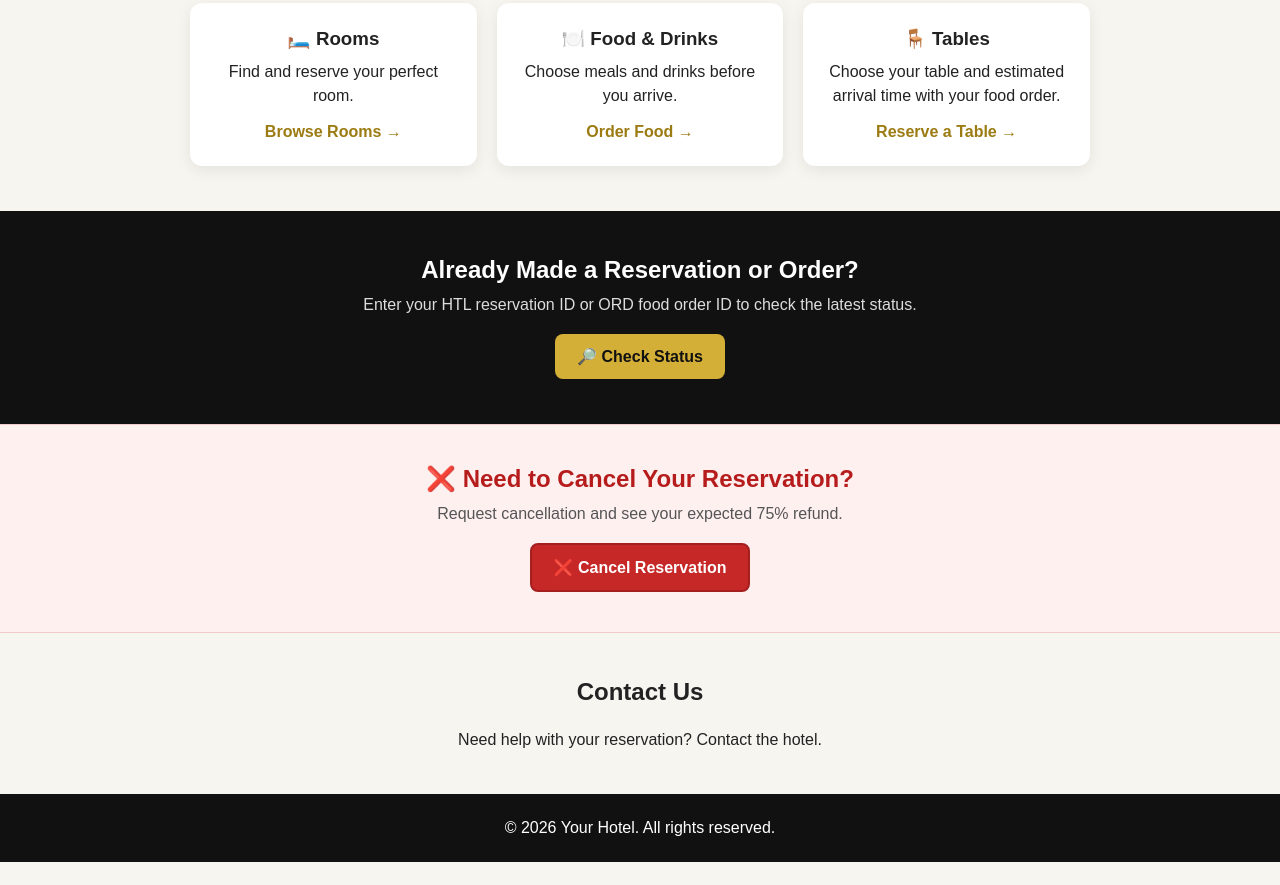
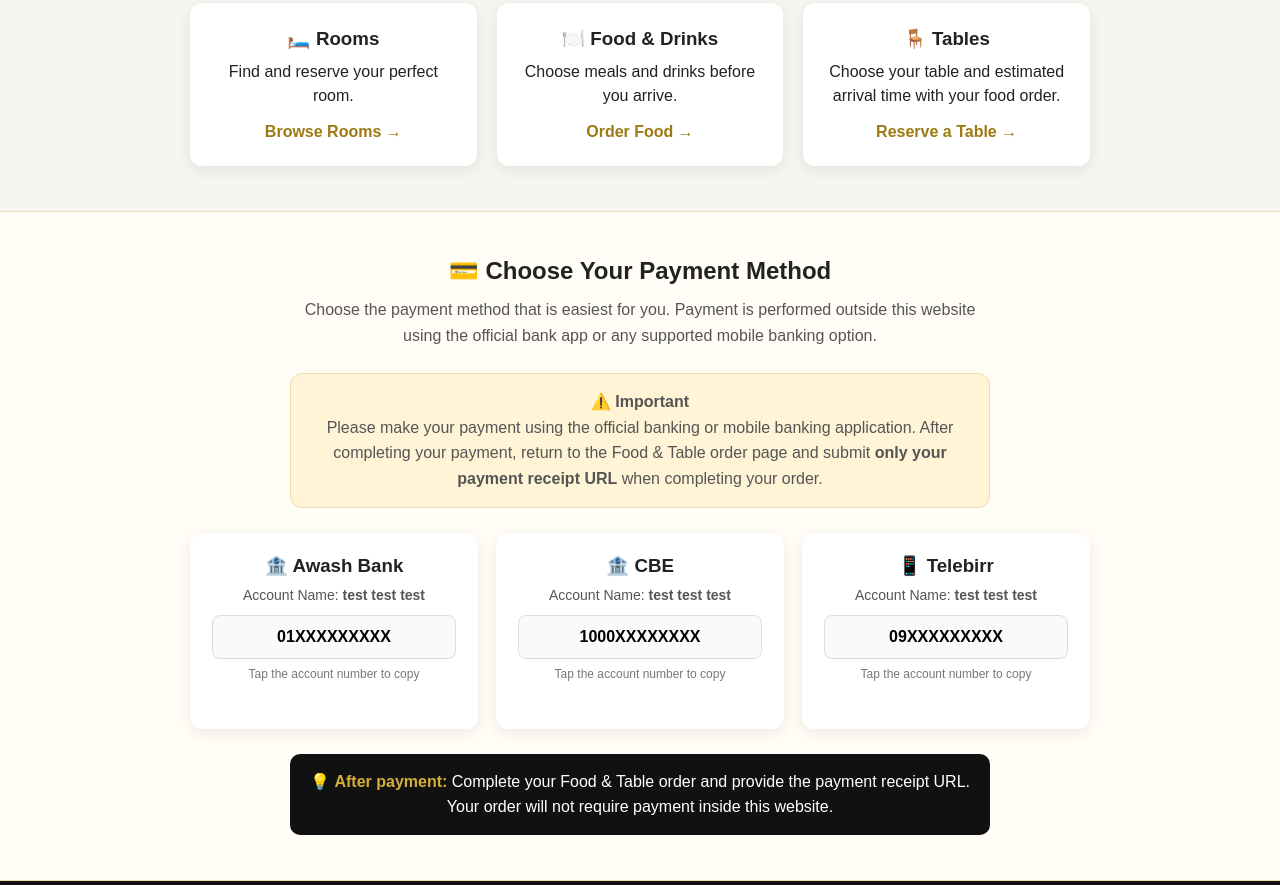
Before and after one commit to rabbirraa6-debug/Hotel-system-, a plain HTML site: page index.html in a window 1280 px wide. Shown: the part 717-1602 px from the top of the page. Before the commit the page ends 1579 px from the top, so only its background shows below. Drawn offline with nearby package versions, Linux system fonts and the light colour scheme.

Commit message:
Update index.html

```diff
--- a/index.html
+++ b/index.html
@@ -201,6 +201,159 @@ nav a:hover{
   font-weight:bold;
 
   text-decoration:none;
+}
+
+
+/* =========================
+   PAYMENT
+   ========================= */
+
+.payment-section{
+  background:#fffdf5;
+
+  padding:45px 20px;
+
+  text-align:center;
+
+  border-top:1px solid #eadcae;
+  border-bottom:1px solid #eadcae;
+}
+
+.payment-section h2{
+  margin-bottom:12px;
+}
+
+.payment-intro{
+  max-width:700px;
+
+  margin:0 auto 25px;
+
+  line-height:1.6;
+
+  color:#555;
+}
+
+.payment-notice{
+  max-width:700px;
+
+  margin:0 auto 25px;
+
+  background:#fff4d6;
+
+  border:1px solid #eadcae;
+
+  border-radius:12px;
+
+  padding:15px;
+
+  line-height:1.6;
+
+  color:#555;
+}
+
+.payment-cards{
+  display:grid;
+
+  grid-template-columns:
+    repeat(auto-fit,minmax(220px,1fr));
+
+  gap:18px;
+
+  max-width:900px;
+
+  margin:auto;
+}
+
+.payment-card{
+  background:white;
+
+  padding:22px;
+
+  border-radius:12px;
+
+  box-shadow:
+    0 4px 15px
+    rgba(0,0,0,.08);
+}
+
+.payment-card h3{
+  margin-bottom:10px;
+}
+
+.account-name{
+  color:#555;
+
+  font-size:14px;
+
+  margin-bottom:12px;
+}
+
+.account-number{
+  width:100%;
+
+  padding:12px;
+
+  border:1px solid #ddd;
+
+  border-radius:8px;
+
+  background:#fafafa;
+
+  font-size:16px;
+
+  font-weight:bold;
+
+  cursor:pointer;
+
+  transition:.2s;
+}
+
+.account-number:hover{
+  background:#fff4d6;
+
+  border-color:#d4af37;
+}
+
+.copy-note{
+  margin-top:8px;
+
+  font-size:12px;
+
+  color:#777;
+}
+
+.copy-message{
+  display:block;
+
+  margin-top:8px;
+
+  min-height:18px;
+
+  color:#16833b;
+
+  font-size:13px;
+
+  font-weight:bold;
+}
+
+.receipt-note{
+  max-width:700px;
+
+  margin:25px auto 0;
+
+  padding:15px;
+
+  background:#111;
+
+  color:white;
+
+  border-radius:10px;
+
+  line-height:1.6;
+}
+
+.receipt-note strong{
+  color:#d4af37;
 }
 
 
@@ -473,6 +626,166 @@ Reserve a Table →
 
 
 <!-- =========================
+     PAYMENT
+     ========================= -->
+
+<section class="payment-section">
+
+<h2>
+💳 Choose Your Payment Method
+</h2>
+
+<p class="payment-intro">
+Choose the payment method that is easiest for you.
+Payment is performed outside this website using the
+official bank app or any supported mobile banking option.
+</p>
+
+
+<div class="payment-notice">
+
+<strong>
+⚠️ Important
+</strong>
+
+<br>
+
+Please make your payment using the official banking
+or mobile banking application. After completing your
+payment, return to the Food & Table order page and
+submit <strong>only your payment receipt URL</strong>
+when completing your order.
+
+</div>
+
+
+<div class="payment-cards">
+
+
+<!-- =========================
+     AWASH BANK
+     ========================= -->
+
+<div class="payment-card">
+
+<h3>
+🏦 Awash Bank
+</h3>
+
+<div class="account-name">
+Account Name: <strong>test test test</strong>
+</div>
+
+<button
+class="account-number"
+type="button"
+onclick="copyAccount('01XXXXXXXXX','awashMessage')"
+>
+
+01XXXXXXXXX
+
+</button>
+
+<div class="copy-note">
+Tap the account number to copy
+</div>
+
+<span
+id="awashMessage"
+class="copy-message"
+></span>
+
+</div>
+
+
+<!-- =========================
+     CBE
+     ========================= -->
+
+<div class="payment-card">
+
+<h3>
+🏦 CBE
+</h3>
+
+<div class="account-name">
+Account Name: <strong>test test test</strong>
+</div>
+
+<button
+class="account-number"
+type="button"
+onclick="copyAccount('1000XXXXXXXX','cbeMessage')"
+>
+
+1000XXXXXXXX
+
+</button>
+
+<div class="copy-note">
+Tap the account number to copy
+</div>
+
+<span
+id="cbeMessage"
+class="copy-message"
+></span>
+
+</div>
+
+
+<!-- =========================
+     TELEBIRR
+     ========================= -->
+
+<div class="payment-card">
+
+<h3>
+📱 Telebirr
+</h3>
+
+<div class="account-name">
+Account Name: <strong>test test test</strong>
+</div>
+
+<button
+class="account-number"
+type="button"
+onclick="copyAccount('09XXXXXXXXX','telebirrMessage')"
+>
+
+09XXXXXXXXX
+
+</button>
+
+<div class="copy-note">
+Tap the account number to copy
+</div>
+
+<span
+id="telebirrMessage"
+class="copy-message"
+></span>
+
+</div>
+
+
+</div>
+
+
+<div class="receipt-note">
+
+💡 <strong>After payment:</strong>
+Complete your Food & Table order and provide
+the payment receipt URL. Your order will not
+require payment inside this website.
+
+</div>
+
+</section>
+
+
+<!-- =========================
      STATUS
      ========================= -->
 
@@ -565,6 +878,99 @@ src="https://cdn.jsdelivr.net/npm/@supabase/supabase-js@2"
 
 <script src="config.js"></script>
 
+
+<script>
+
+/* =========================
+   COPY PAYMENT ACCOUNT
+   ========================= */
+
+async function copyAccount(
+  accountNumber,
+  messageId
+){
+
+const message =
+document.getElementById(
+messageId
+);
+
+try{
+
+await navigator.clipboard.writeText(
+accountNumber
+);
+
+message.textContent =
+"✓ Copied!";
+
+setTimeout(
+function(){
+
+message.textContent = "";
+
+},
+2000
+);
+
+}catch(error){
+
+/*
+   Fallback for browsers where
+   clipboard API is unavailable.
+*/
+
+const textArea =
+document.createElement("textarea");
+
+textArea.value =
+accountNumber;
+
+textArea.style.position =
+"fixed";
+
+textArea.style.opacity =
+"0";
+
+document.body.appendChild(
+textArea
+);
+
+textArea.select();
+
+try{
+
+document.execCommand("copy");
+
+message.textContent =
+"✓ Copied!";
+
+setTimeout(
+function(){
+
+message.textContent = "";
+
+},
+2000
+);
+
+}catch(copyError){
+
+message.textContent =
+"Please copy manually.";
+
+}
+
+document.body.removeChild(
+textArea
+);
+
+}
+
+}
+
+</script>
+
 </body>
 
 </html>
```
